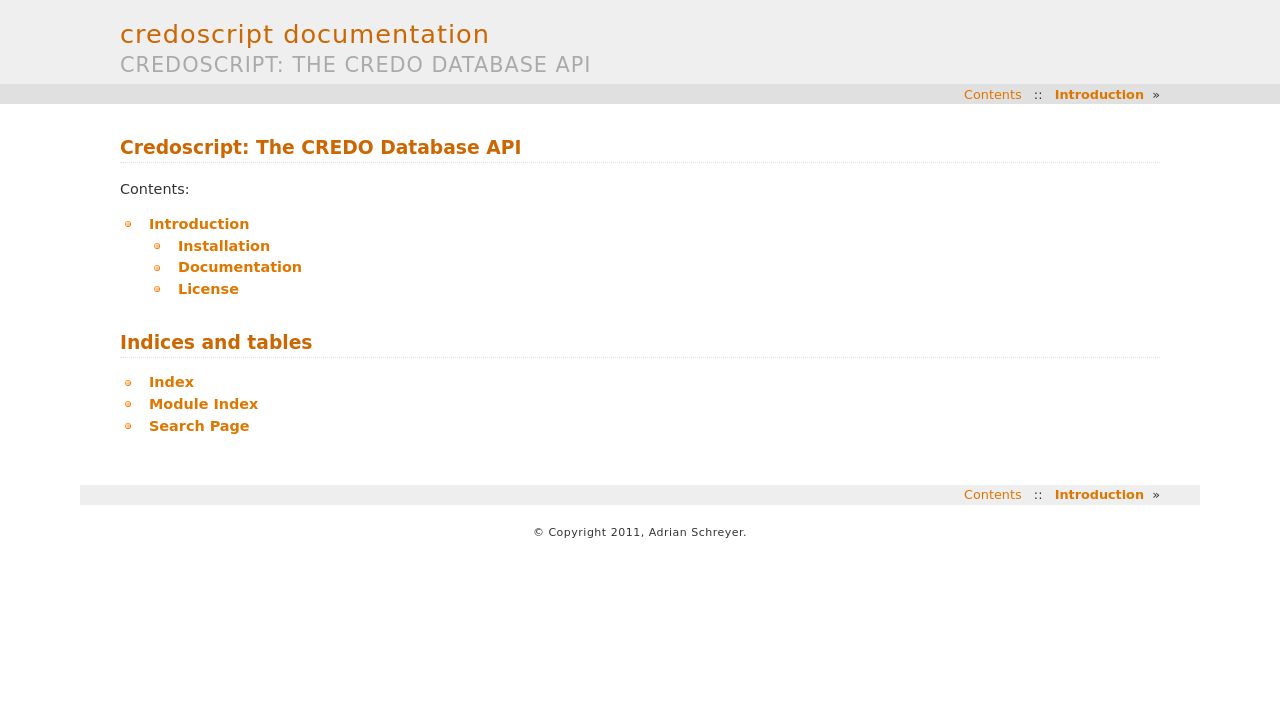
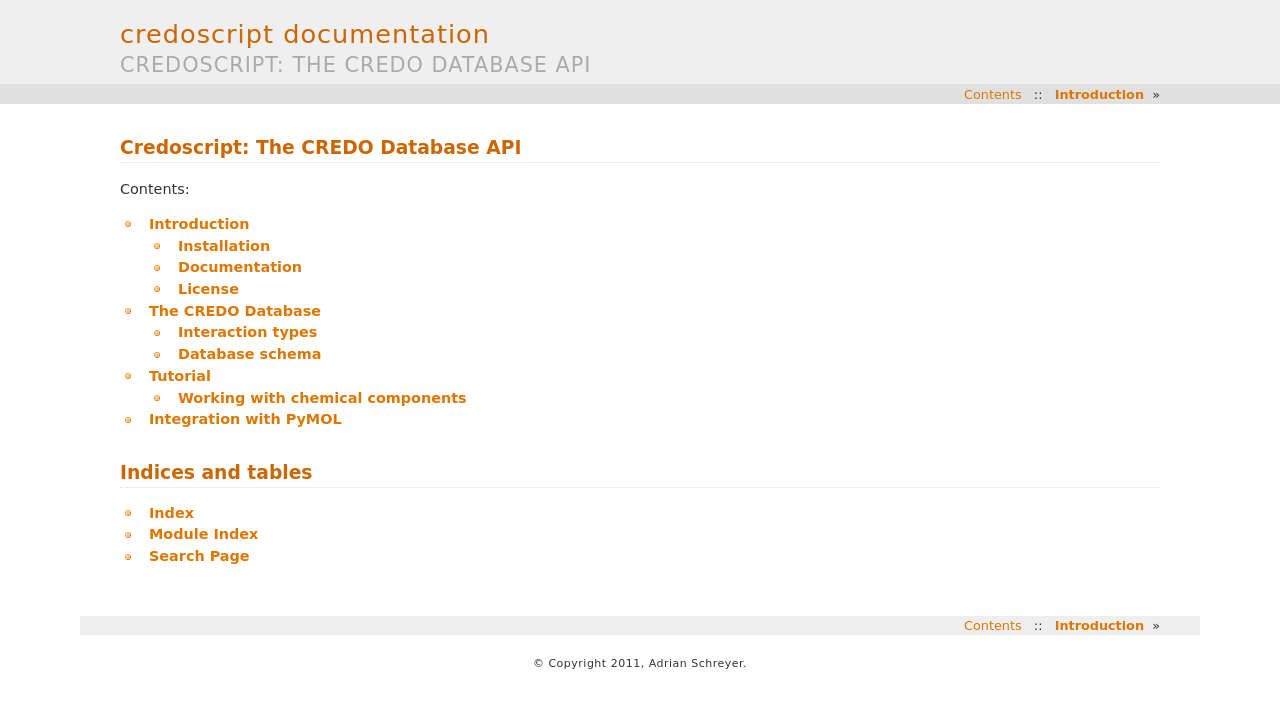
Before and after one commit to tlb-lab/credoscript, a Sphinx documentation site: the page built from docs/index.rst, in a window 1280 px wide. Shown: the top 708 px of the page. Built offline with Sphinx 7.4.7, drawn with Linux system fonts in a browser that asks for light colours.

Commit message:
Updated Sphinx documentation.

```diff
--- a/docs/index.rst
+++ b/docs/index.rst
@@ -11,7 +11,10 @@
 .. toctree::
    :maxdepth: 2
 
-   introduction
+   Introduction <introduction>
+   The CREDO Database <credo>
+   Tutorial <tutorial>
+   Integration with PyMOL <pymol>
 
 Indices and tables
 ==================
--- /dev/null
+++ b/docs/pymol.rst
@@ -0,0 +1,2 @@
+Integration with PyMOL
+======================
--- /dev/null
+++ b/docs/tutorial.rst
@@ -0,0 +1,8 @@
+Tutorial
+========
+
+Working with chemical components
+--------------------------------
+
+Similarity and substructure searches
+^^^^^^^^^^^^^^^^^^^^^^^^^^^^^^^^^^^^
```
Also changed, not shown: docs/credo.rst (added, +23 -0 lines).
